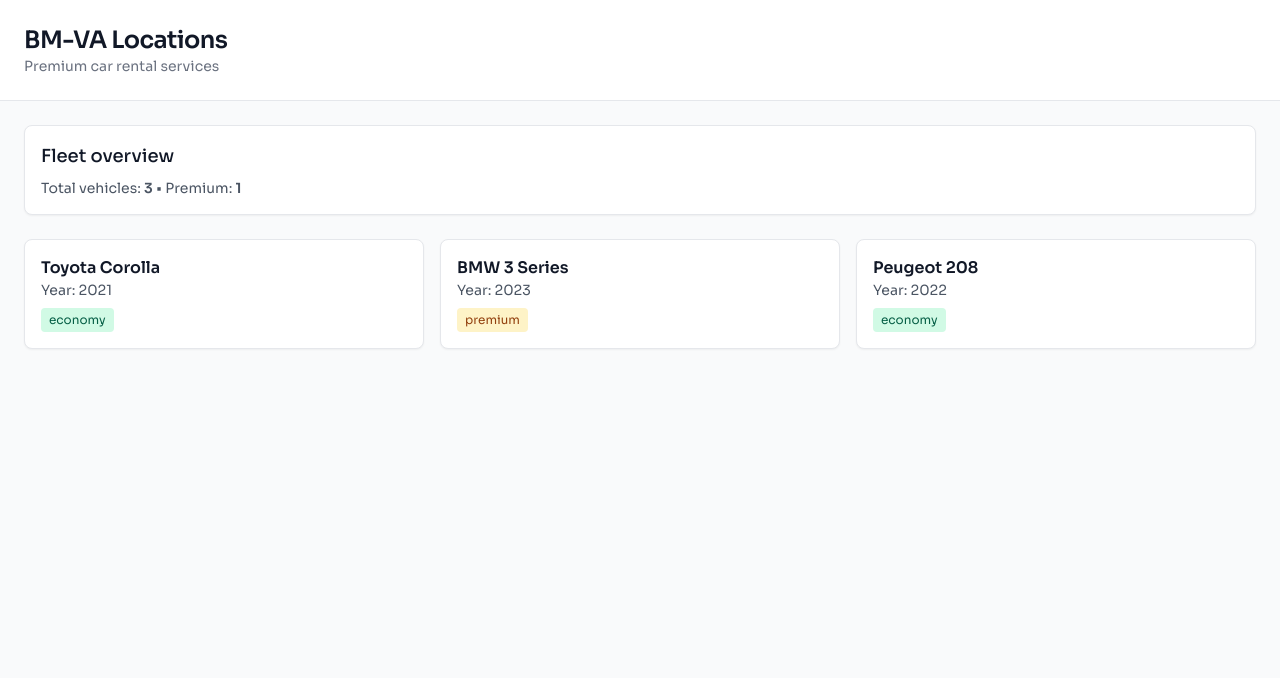
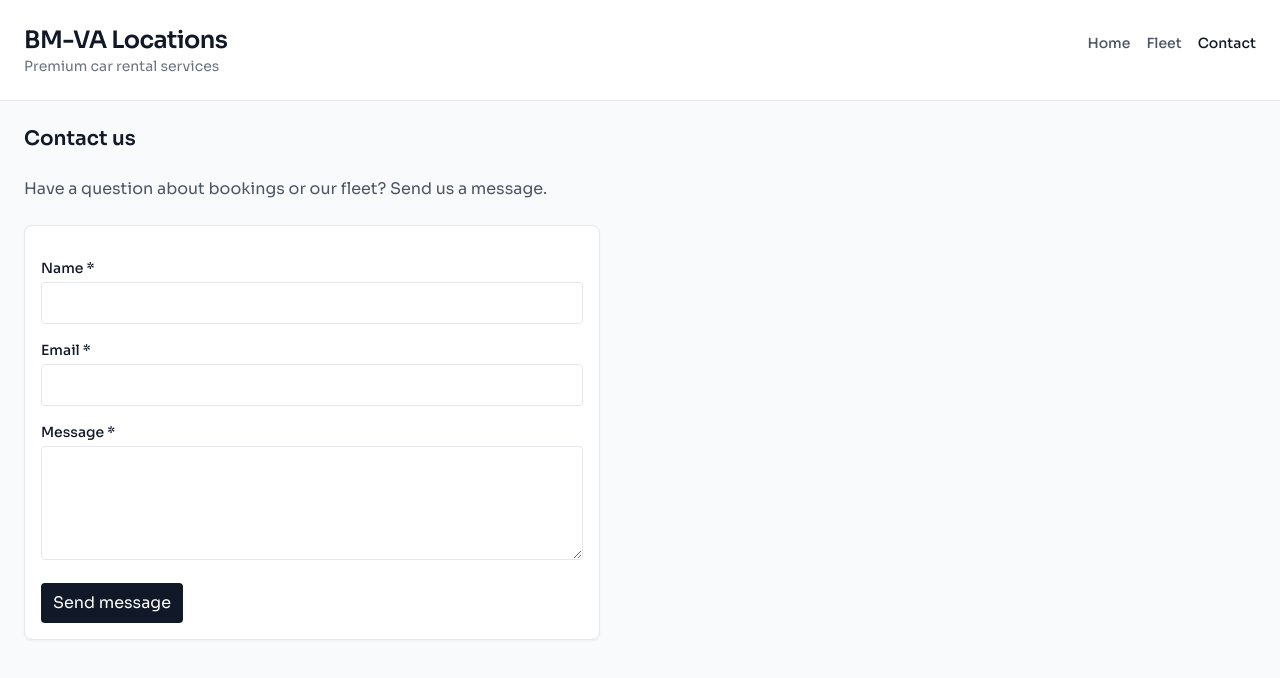
Before and after one commit to Soofmaax/BM-Valocations, a React (Vite) app: page /contact in a window 1280 px wide. Shown: the top 678 px of the page. Built offline with nearby package versions, Linux system fonts and the light colour scheme.

Commit message:
feat: add routing, lazy loading, and accessibility improvements with jsx-a11y plugin
Co-authored-by: Genie <genie@cosine.sh>

```diff
--- a/eslint.config.js
+++ b/eslint.config.js
@@ -2,13 +2,14 @@
 import globals from 'globals';
 import reactHooks from 'eslint-plugin-react-hooks';
 import reactRefresh from 'eslint-plugin-react-refresh';
+import jsxA11y from 'eslint-plugin-jsx-a11y';
 import tseslint from 'typescript-eslint';
 import prettier from 'eslint-config-prettier';
 
 export default tseslint.config(
   { ignores: ['dist'] },
   {
-    extends: [js.configs.recommended, ...tseslint.configs.recommended, prettier],
+    extends: [js.configs.recommended, ...tseslint.configs.recommended, jsxA11y.flatConfigs.recommended, prettier],
     files: ['**/*.{ts,tsx}'],
     languageOptions: {
       ecmaVersion: 2020,
@@ -17,6 +18,7 @@
     plugins: {
       'react-hooks': reactHooks,
       'react-refresh': reactRefresh,
+      'jsx-a11y': jsxA11y,
     },
     rules: {
       ...reactHooks.configs.recommended.rules,
--- a/package.json
+++ b/package.json
@@ -42,6 +42,7 @@
     "autoprefixer": "^10.4.18",
     "eslint": "^9.9.1",
     "eslint-config-prettier": "^9.1.0",
+    "eslint-plugin-jsx-a11y": "^6.8.0",
     "eslint-plugin-react-hooks": "^5.1.0-rc.0",
     "eslint-plugin-react-refresh": "^0.4.11",
     "globals": "^15.9.0",
--- a/src/App.tsx
+++ b/src/App.tsx
@@ -1,56 +1,74 @@
-import { useMemo, useState } from 'react';
-import type { Vehicle } from './types';
+import { Suspense, lazy } from 'react';
+import { BrowserRouter, Link, NavLink, Route, Routes } from 'react-router-dom';
 
-const initialVehicles: Vehicle[] = [
-  { id: '1', brand: 'Toyota', model: 'Corolla', year: 2021, category: 'economy' },
-  { id: '2', brand: 'BMW', model: '3 Series', year: 2023, category: 'premium' },
-  { id: '3', brand: 'Peugeot', model: '208', year: 2022, category: 'economy' },
-];
+const Home = lazy(() => import('./pages/Home'));
+const Fleet = lazy(() => import('./pages/Fleet'));
+const Contact = lazy(() => import('./pages/Contact'));
 
 export default function App() {
-  const [vehicles] = useState<Vehicle[]>(initialVehicles);
-  const premiumCount = useMemo(
-    () => vehicles.filter(v => v.category === 'premium').length,
-    [vehicles]
-  );
-
   return (
+    <BrowserRouter>
       <div className="min-h-screen bg-gray-50 text-gray-900">
         <header className="p-6 border-b bg-white">
-        <h1 className="text-2xl font-semibold tracking-tight">BM-VA Locations</h1>
+          <div className="flex items-baseline justify-between">
+            <div>
+              <h1 className="text-2xl font-semibold tracking-tight">
+                <Link to="/" className="hover:opacity-90 focus-visible:underline">
+                  BM-VA Locations
+                </Link>
+              </h1>
               <p className="text-sm text-gray-500">Premium car rental services</p>
+            </div>
+
+            <nav aria-label="Primary" className="flex gap-4">
+              <NavLink
+                to="/"
+                end
+                className={({ isActive }) =>
+                  `text-sm font-medium hover:underline focus-visible:underline ${
+                    isActive ? 'text-gray-900' : 'text-gray-600'
+                  }`
+                }
+                aria-current={({ isActive }) => (isActive ? 'page' : undefined)}
+              >
+                Home
+              </NavLink>
+              <NavLink
+                to="/fleet"
+                className={({ isActive }) =>
+                  `text-sm font-medium hover:underline focus-visible:underline ${
+                    isActive ? 'text-gray-900' : 'text-gray-600'
+                  }`
+                }
+                aria-current={({ isActive }) => (isActive ? 'page' : undefined)}
+              >
+                Fleet
+              </NavLink>
+              <NavLink
+                to="/contact"
+                className={({ isActive }) =>
+                  `text-sm font-medium hover:underline focus-visible:underline ${
+                    isActive ? 'text-gray-900' : 'text-gray-600'
+                  }`
+                }
+                aria-current={({ isActive }) => (isActive ? 'page' : undefined)}
+              >
+                Contact
+              </NavLink>
+            </nav>
+          </div>
         </header>
 
         <main className="p-6 space-y-6 animate-fade-in">
-        <section className="bg-white border rounded-lg p-4 shadow-sm">
-          <h2 className="text-lg font-medium mb-2">Fleet overview</h2>
-          <p className="text-sm text-gray-600">
-            Total vehicles: <span className="font-semibold">{vehicles.length}</span> • Premium:{' '}
-            <span className="font-semibold">{premiumCount}</span>
-          </p>
-        </section>
-
-        <section className="grid gap-4 sm:grid-cols-2 lg:grid-cols-3">
-          {vehicles.map(v => (
-            <article
-              key={v.id}
-              className="bg-white border rounded-lg p-4 shadow-sm hover:shadow transition-shadow animate-scale-in"
-            >
-              <h3 className="font-semibold">
-                {v.brand} {v.model}
-              </h3>
-              <p className="text-sm text-gray-600">Year: {v.year}</p>
-              <span
-                className={`inline-block mt-2 text-xs px-2 py-1 rounded ${
-                  v.category === 'premium' ? 'bg-amber-100 text-amber-800' : 'bg-emerald-100 text-emerald-800'
-                }`}
-              >
-                {v.category}
-              </span>
-            </article>
-          ))}
-        </section>
+          <Suspense fallback={<p className="text-sm text-gray-600">Loading…</p>}>
+            <Routes>
+              <Route path="/" element={<Home />} />
+              <Route path="/fleet" element={<Fleet />} />
+              <Route path="/contact" element={<Contact />} />
+            </Routes>
+          </Suspense>
         </main>
       </div>
+    </BrowserRouter>
   );
 }
--- /dev/null
+++ b/src/data/vehicles.ts
@@ -0,0 +1,7 @@
+import type { Vehicle } from '../types';
+
+export const vehicles: Vehicle[] = [
+  { id: '1', brand: 'Toyota', model: 'Corolla', year: 2021, category: 'economy' },
+  { id: '2', brand: 'BMW', model: '3 Series', year: 2023, category: 'premium' },
+  { id: '3', brand: 'Peugeot', model: '208', year: 2022, category: 'economy' },
+];
--- /dev/null
+++ b/src/pages/Contact.tsx
@@ -0,0 +1,67 @@
+export default function Contact() {
+  return (
+    <section aria-labelledby="contact-heading" className="space-y-6 max-w-xl">
+      <h2 id="contact-heading" className="text-xl font-semibold">
+        Contact us
+      </h2>
+      <p className="text-gray-600">
+        Have a question about bookings or our fleet? Send us a message.
+      </p>
+
+      <form
+        className="bg-white border rounded-lg p-4 shadow-sm space-y-4"
+        aria-describedby="contact-instructions"
+      >
+        <p id="contact-instructions" className="sr-only">
+          All fields marked with * are required.
+        </p>
+
+        <div>
+          <label htmlFor="name" className="block text-sm font-medium">
+            Name *
+          </label>
+          <input
+            id="name"
+            name="name"
+            required
+            type="text"
+            className="mt-1 w-full border rounded px-3 py-2 focus:outline-none focus:ring-2 focus:ring-gray-800"
+          />
+        </div>
+
+        <div>
+          <label htmlFor="email" className="block text-sm font-medium">
+            Email *
+          </label>
+          <input
+            id="email"
+            name="email"
+            required
+            type="email"
+            className="mt-1 w-full border rounded px-3 py-2 focus:outline-none focus:ring-2 focus:ring-gray-800"
+          />
+        </div>
+
+        <div>
+          <label htmlFor="message" className="block text-sm font-medium">
+            Message *
+          </label>
+          <textarea
+            id="message"
+            name="message"
+            required
+            rows={4}
+            className="mt-1 w-full border rounded px-3 py-2 focus:outline-none focus:ring-2 focus:ring-gray-800"
+          />
+        </div>
+
+        <button
+          type="submit"
+          className="inline-flex items-center px-3 py-2 rounded bg-gray-900 text-white hover:bg-black focus-visible:outline-none focus-visible:ring-2 focus-visible:ring-offset-2 focus-visible:ring-gray-800"
+        >
+          Send message
+        </button>
+      </form>
+    </section>
+  );
+}
--- /dev/null
+++ b/src/pages/Fleet.tsx
@@ -0,0 +1,34 @@
+import { vehicles } from '../data/vehicles';
+
+export default function Fleet() {
+  return (
+    <section aria-labelledby="fleet-heading" className="space-y-4">
+      <h2 id="fleet-heading" className="text-xl font-semibold">
+        Our Fleet
+      </h2>
+      <div className="grid gap-4 sm:grid-cols-2 lg:grid-cols-3">
+        {vehicles.map(v => (
+          <article
+            key={v.id}
+            className="bg-white border rounded-lg p-4 shadow-sm hover:shadow transition-shadow"
+            aria-label={`${v.brand} ${v.model}`}
+          >
+            <h3 className="font-semibold">
+              {v.brand} {v.model}
+            </h3>
+            <p className="text-sm text-gray-600">Year: {v.year}</p>
+            <span
+              className={`inline-block mt-2 text-xs px-2 py-1 rounded ${
+                v.category === 'premium'
+                  ? 'bg-amber-100 text-amber-800'
+                  : 'bg-emerald-100 text-emerald-800'
+              }`}
+            >
+              {v.category}
+            </span>
+          </article>
+        ))}
+      </div>
+    </section>
+  );
+}
--- /dev/null
+++ b/src/pages/Home.tsx
@@ -0,0 +1,31 @@
+import { Link } from 'react-router-dom';
+import { vehicles } from '../data/vehicles';
+
+export default function Home() {
+  return (
+    <section aria-labelledby="home-heading" className="space-y-6">
+      <h2 id="home-heading" className="text-xl font-semibold">
+        Welcome to BM-VA Locations
+      </h2>
+      <p className="text-gray-600 max-w-prose">
+        Premium, reliable car rental services. Explore our fleet of economy, premium, SUV and van
+        categories to find the perfect ride.
+      </p>
+
+      <div className="bg-white border rounded-lg p-4 shadow-sm" aria-live="polite">
+        <p className="text-sm text-gray-600">
+          Total vehicles available now: <span className="font-semibold">{vehicles.length}</span>
+        </p>
+      </div>
+
+      <div>
+        <Link
+          to="/fleet"
+          className="inline-flex items-center px-3 py-2 rounded bg-gray-900 text-white hover:bg-black focus-visible:outline-none focus-visible:ring-2 focus-visible:ring-offset-2 focus-visible:ring-gray-800"
+        >
+          Browse fleet
+        </Link>
+      </div>
+    </section>
+  );
+}
```
Also changed, not shown: 1 other file (tests, documents, lock files or other folders). Lines whose indentation alone changed are shown as unchanged.
